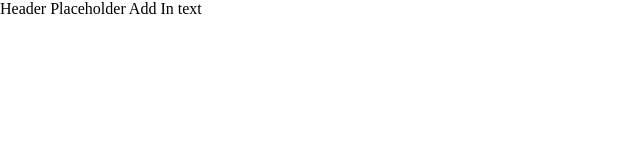
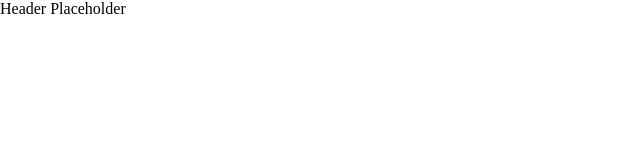
Before and after one commit to profydev/reddit-timer-jamesmarriott, a React (Create React App) app: page / in a window 1280 px wide. Shown: the top 160 px of the page, without its empty margins (0-640 px from the left). Built offline with nearby package versions, Linux system fonts and the light colour scheme.

Commit message:
Forced update

```diff
--- a/src/Header.js
+++ b/src/Header.js
@@ -4,7 +4,6 @@ function Header() {
   return (
     <header>
       Header Placeholder
-      Add In text
     </header>
   );
 }
```
